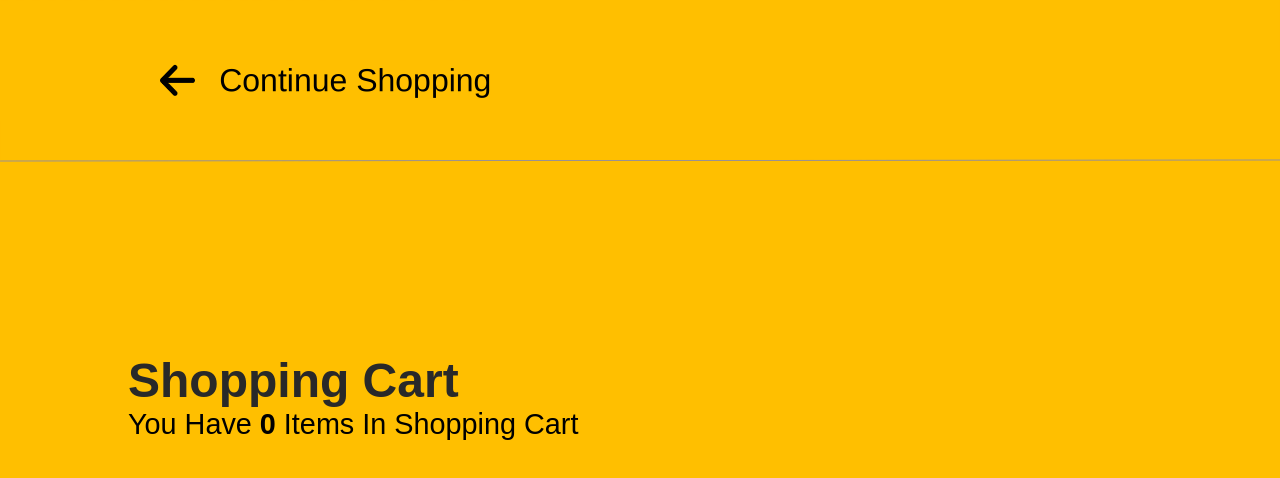
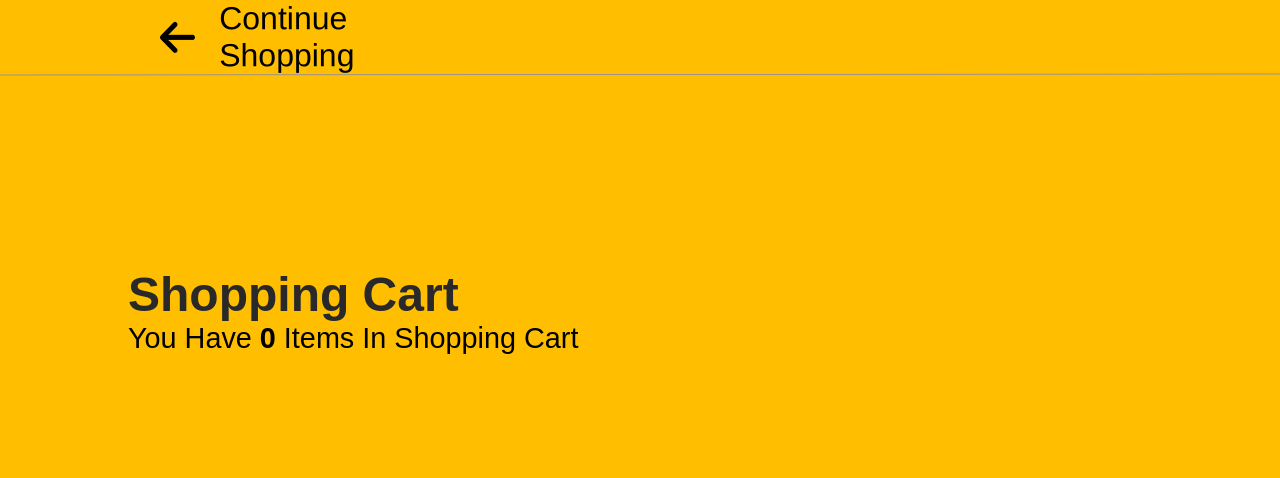
Before and after one commit to mhmdHoumani/Honey-E-commerce-FE-, a React (Create React App) app: page /cart in a window 1280 px wide. Shown: the top 478 px of the page. Built offline with nearby package versions, Linux system fonts and the light colour scheme.

Commit message:
css cart

```diff
--- a/package.json
+++ b/package.json
@@ -7,6 +7,7 @@
     "@emotion/styled": "^11.10.4",
     "@material-ui/core": "^4.12.4",
     "@material-ui/icons": "^4.11.3",
+    "@mui/icons-material": "^5.10.3",
     "@mui/material": "^5.10.3",
     "@testing-library/jest-dom": "^5.16.5",
     "@testing-library/react": "^13.3.0",
--- a/src/components1/ContextCart.js
+++ b/src/components1/ContextCart.js
@@ -3,38 +3,46 @@ import { Scrollbars } from "react-custom-scrollbars-2";
 import Items from "./Items";
 import { CartContext } from "./Cart";
 import Navbar from "../components/NavBar";
+import { navigate, useNavigate } from "react-router-dom";
 
 const ContextCart = () => {
   const { item, clearCart, totalItem, totalAmount } = useContext(CartContext);
-  let cart = JSON.parse(localStorage.getItem("cart_products")) || [];
+  // let cart = JSON.parse(localStorage.getItem("cart_products")) || [];
   // console.log(cart[0].total_qty);
   const [count, setCount] = useState(0);
 
+  const navigate = useNavigate();
+
+  const handleClick = () => {
+    navigate("/product", { replace: true });
+  };
+
   useEffect(() => {
     var num = 0;
-    for (let i = 0; i < cart.length; i++) num += cart[i].total_qty;
+    for (let i = 0; i < item.length; i++) num += item[i].total_qty;
     console.log(num);
     setCount(num);
-  }, [cart]);
+  }, [item]);
   if (item.length === 0) {
     return (
       <>
         <div className="container">
           <header className="header">
-            <div className="continue-shopping">
+            <button className="continue-shopping" onClick={handleClick}>
               <img
                 src="./images/arrow.png"
                 alt="arrow"
                 className="arrow-icon"
               />
               <h3>continue shopping</h3>
-            </div>
+              {/* <button onClick={handleClick}><h3>continue shopping</h3> </button> */}
+            </button>
           </header>
 
           <section className="main-cart-section">
             <h1>shopping Cart</h1>
             <p className="total-items">
-              you have <span className="total-items-count">0   </span> items in
+              you have <span className="total-items-count">0 </span> items in
               shopping cart
             </p>
           </section>
--- a/src/components1/Items.js
+++ b/src/components1/Items.js
@@ -1,18 +1,19 @@
 import React, { useContext } from "react";
 import { CartContext } from "./Cart";
+import DeleteIcon from "@mui/icons-material/Delete";
+import IconButton from "@mui/material/IconButton";
+import Tooltip from "@mui/material/Tooltip";
 
 const Items = ({ _id, description, title, img, total_price, qty }) => {
   const { removeItem, increment, decrement } = useContext(CartContext);
 
   const removeFromCart = (id) => {
-
-      let products_array = JSON.parse(localStorage.getItem("cart_products"));
-      products_array=products_array.filter((ele)=> {
-        return ele._id!=id
-      })
-      localStorage.setItem("cart_products", JSON.stringify(products_array));
+    let products_array = JSON.parse(localStorage.getItem("cart_products"));
+    products_array = products_array.filter((ele) => {
+      return ele._id != id;
+    });
+    localStorage.setItem("cart_products", JSON.stringify(products_array));
   };
-
 
   return (
     <>
@@ -27,7 +28,11 @@ const Items = ({ _id, description, title, img, total_price, qty }) => {
         </div>
 
         <div className="add-minus-quantity">
-          <i className="fas fa-minus minus" style={{ color: 'red' }}  onClick={() => decrement(_id)}></i>
+          <i
+            className="fas fa-minus minus"
+            style={{ color: "red" }}
+            onClick={() => decrement(_id)}
+          ></i>
           <input type="text" placeholder={qty} />
           <i className="fas fa-plus add" onClick={() => increment(_id)}></i>
         </div>
@@ -37,10 +42,15 @@ const Items = ({ _id, description, title, img, total_price, qty }) => {
         </div>
 
         <div className="remove-item">
-          <i
+          {/* <i
             className="fas fa-trash-alt remove"
             onClick={() => removeFromCart(_id)}
-          ></i>
+          ></i> */}
+          <Tooltip onClick={() => removeFromCart(_id)}>
+            <IconButton>
+              <DeleteIcon />
+            </IconButton>
+          </Tooltip>
         </div>
       </div>
 
--- a/src/components1/cart.css
+++ b/src/components1/cart.css
@@ -63,6 +63,10 @@ body {
   height: inherit;
   align-items: center;
   padding-right: 3rem;
+  background-color: transparent;
+  border:none;
+  cursor: pointer;
+  width:10px;
 }
 
 .continue-shopping .arrow-icon {
@@ -76,6 +80,7 @@ body {
   color: var(--main-color);
   margin-left: 1.5rem;
   font-weight: 400;
+  width:4rem;
 }
 
 .cart-icon {
```
Also changed, not shown: 1 other file (tests, documents, lock files or other folders).
